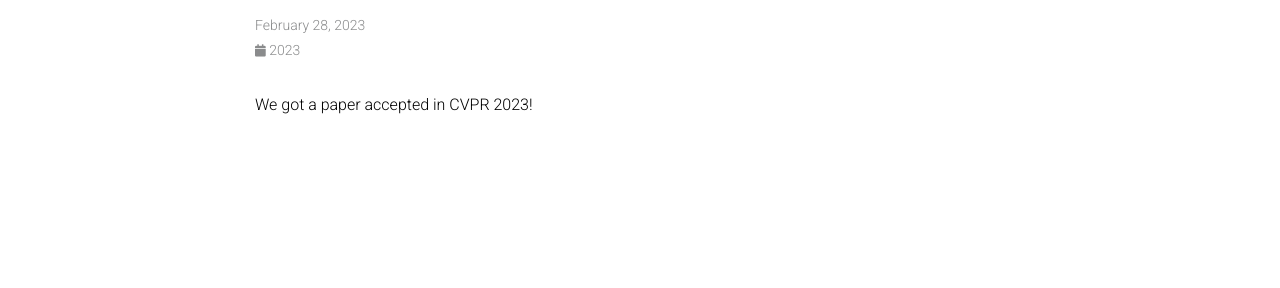
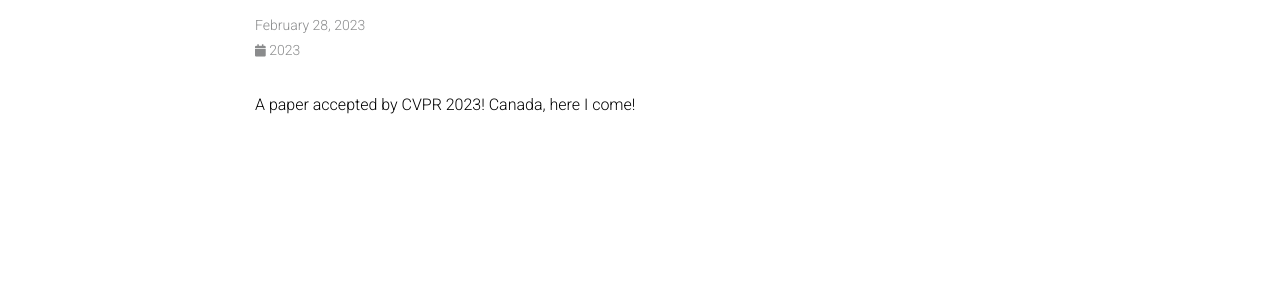
Before and after one commit to zhangxiaofan101/zhangxiaofan101.github.io, a Jekyll site: the page built from _news/announcement_1.md, in a window 1280 px wide. Shown: the part 146-434 px from the top of the page. Built offline with Jekyll 4.4.1, drawn with Linux system fonts in a browser that asks for light colours; comment, search, counter and statistics services are not loaded; a style sheet for code colours, icons or effects is not loaded.

Commit message:
minor changes in news

```diff
--- a/_config.yml
+++ b/_config.yml
@@ -17,7 +17,7 @@
 keywords:  # add your own keywords or leave empty
 
 lang: en # the language of your site (for example: en, fr, cn, ru, etc.)
-icon: 🎓 #🎓 # the emoji used as the favicon (alternatively, provide image name in /assets/img/)
+icon: favicon #🎓 # the emoji used as the favicon (alternatively, provide image name in /assets/img/)
 
 url: https://zhangxiaofan101.github.io # the base hostname & protocol for your site
 baseurl: #/al-folio # the subpath of your site, e.g. /blog/
--- a/_includes/projects.html
+++ b/_includes/projects.html
@@ -13,7 +13,7 @@
           alt="project thumbnail" -%}
         {%- endif %}
         <div class="card-body">
-          <h4 class="card-title">{{ project.title }}</h4>
+          <h5 class="card-title">{{ project.title }}</h5>
           <!-- <h2 class="card-title text-lowercase">{{ project.title }}</h2> -->
           <p class="card-text">{{ project.description }}</p>
           <div class="row ml-1 mr-1 p-0">
--- a/_news/announcement_1.md
+++ b/_news/announcement_1.md
@@ -5,4 +5,4 @@
 related_posts: false
 ---
 
-We got a paper accepted in CVPR 2023!
+A paper accepted by CVPR 2023! Canada, here I come!
```
Also changed, not shown: _news/announcement_0.md (+1 -1 lines), _news/announcement_2.md (+1 -1 lines), _news/announcement_3.md (+1 -1 lines).
